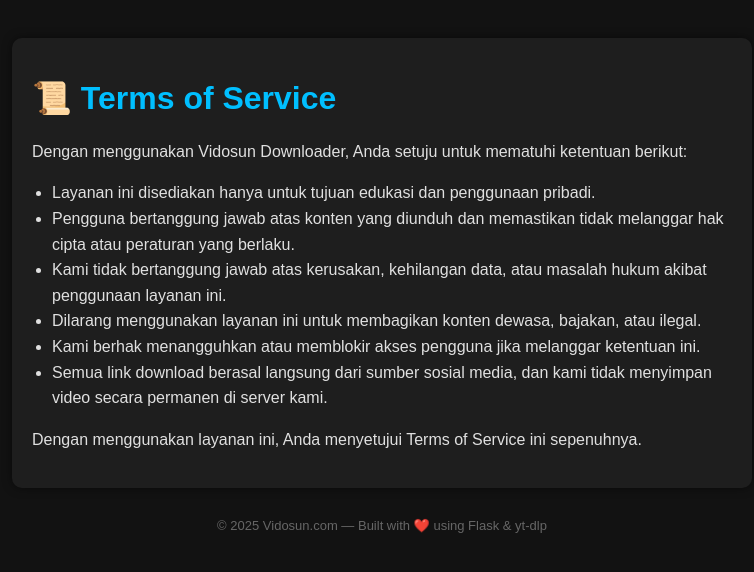
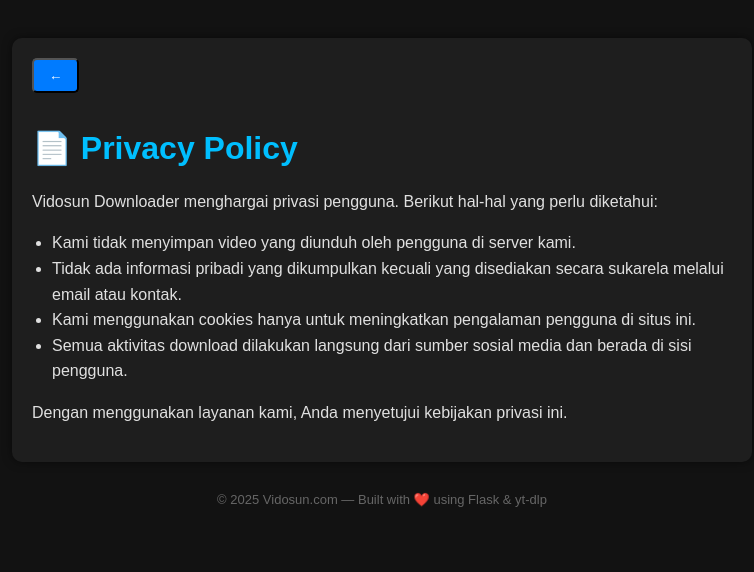
Before and after one commit to sta-973/vidosun, a Flask app: page /privacy in a window 1280 px wide. Shown: the top 572 px of the page, without its empty margins (258-1012 px from the left). Run offline with Flask 3, Linux system fonts and the light colour scheme; some libraries are stand-ins or nearby versions.

Commit message:
Add files via upload

```diff
--- a/templates/privacy.html
+++ b/templates/privacy.html
@@ -2,7 +2,8 @@
 <html lang="id">
 <head>
     <meta charset="UTF-8">
-    <title>Terms of Service - Vidosun Downloader</title>
+    <meta name="viewport" content="width=device-width, initial-scale=1.0">
+    <title>Privacy Policy - Vidosun Downloader</title>
     <link rel="icon" type="image/x-icon" href="{{ url_for('static', filename='favicon.ico') }}">
     <style>
         body { font-family: Arial, sans-serif; background: #121212; color: #e0e0e0; padding: 30px; }
@@ -13,21 +14,44 @@
         a { color: #00bfff; text-decoration: none; }
         a:hover { text-decoration: underline; }
         footer { text-align: center; margin-top: 30px; font-size: 13px; color: #666; }
+
+        .container {
+    max-width: 700px;       /* maksimal lebar untuk desktop */
+    width: 95%;             /* otomatis mengikuti lebar layar HP */
+    margin: auto;
+    background: #1e1e1e;
+    padding: 20px;
+    border-radius: 10px;
+    box-shadow: 0 0 10px rgba(0,0,0,0.5);
+}
+
+ /* Tombol Back */
+    .btn-back {
+    display: inline-block;          /* jadikan block supaya bisa margin auto */
+    margin: 0 auto 15px auto; /* atas 0, kanan & kiri auto, bawah 15px */
+    padding: 8px 15px;
+    background: #007BFF;
+    color: #fff;
+    border-radius: 5px;
+    text-decoration: none;
+    cursor: pointer;
+}
+.btn-back:hover { background: #0056b3; }
+
     </style>
 </head>
 <body>
     <div class="container">
-        <h1>📜 Terms of Service</h1>
-        <p>Dengan menggunakan Vidosun Downloader, Anda setuju untuk mematuhi ketentuan berikut:</p>
+        <button class="btn-back" onclick="window.history.back()">←</button>
+        <h1>📄 Privacy Policy</h1>
+        <p>Vidosun Downloader menghargai privasi pengguna. Berikut hal-hal yang perlu diketahui:</p>
         <ul>
-            <li>Layanan ini disediakan hanya untuk tujuan edukasi dan penggunaan pribadi.</li>
-            <li>Pengguna bertanggung jawab atas konten yang diunduh dan memastikan tidak melanggar hak cipta atau peraturan yang berlaku.</li>
-            <li>Kami tidak bertanggung jawab atas kerusakan, kehilangan data, atau masalah hukum akibat penggunaan layanan ini.</li>
-            <li>Dilarang menggunakan layanan ini untuk membagikan konten dewasa, bajakan, atau ilegal.</li>
-            <li>Kami berhak menangguhkan atau memblokir akses pengguna jika melanggar ketentuan ini.</li>
-            <li>Semua link download berasal langsung dari sumber sosial media, dan kami tidak menyimpan video secara permanen di server kami.</li>
+            <li>Kami tidak menyimpan video yang diunduh oleh pengguna di server kami.</li>
+            <li>Tidak ada informasi pribadi yang dikumpulkan kecuali yang disediakan secara sukarela melalui email atau kontak.</li>
+            <li>Kami menggunakan cookies hanya untuk meningkatkan pengalaman pengguna di situs ini.</li>
+            <li>Semua aktivitas download dilakukan langsung dari sumber sosial media dan berada di sisi pengguna.</li>
         </ul>
-        <p>Dengan menggunakan layanan ini, Anda menyetujui Terms of Service ini sepenuhnya.</p>
+        <p>Dengan menggunakan layanan kami, Anda menyetujui kebijakan privasi ini.</p>
     </div>
     <footer>© 2025 Vidosun.com — Built with ❤️ using Flask & yt-dlp</footer>
 </body>
```
Also changed, not shown: templates/artikel1.html (+46 -4 lines), templates/artikel2.html (+23 -0 lines), templates/artikel3.html (+23 -0 lines), templates/terms.html (+25 -0 lines).
